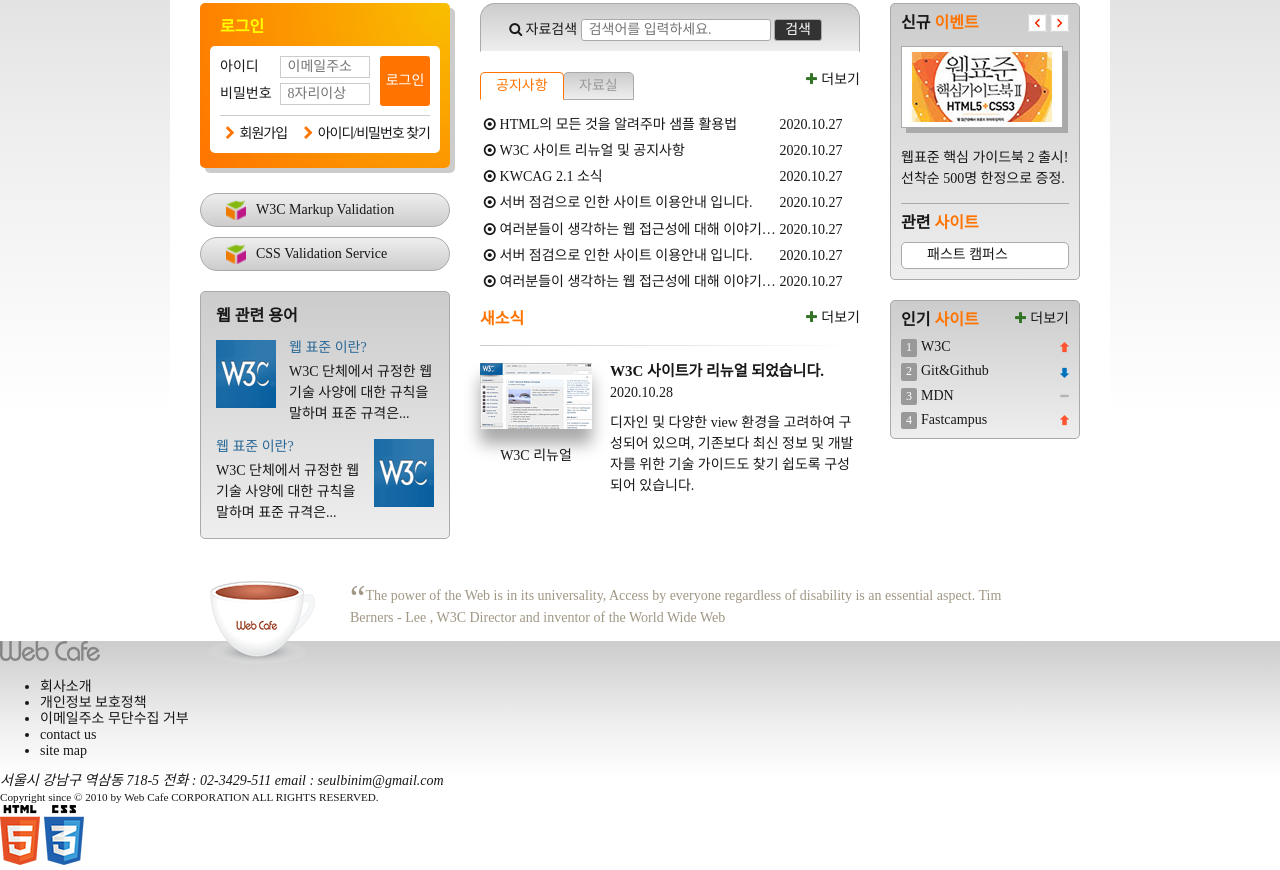
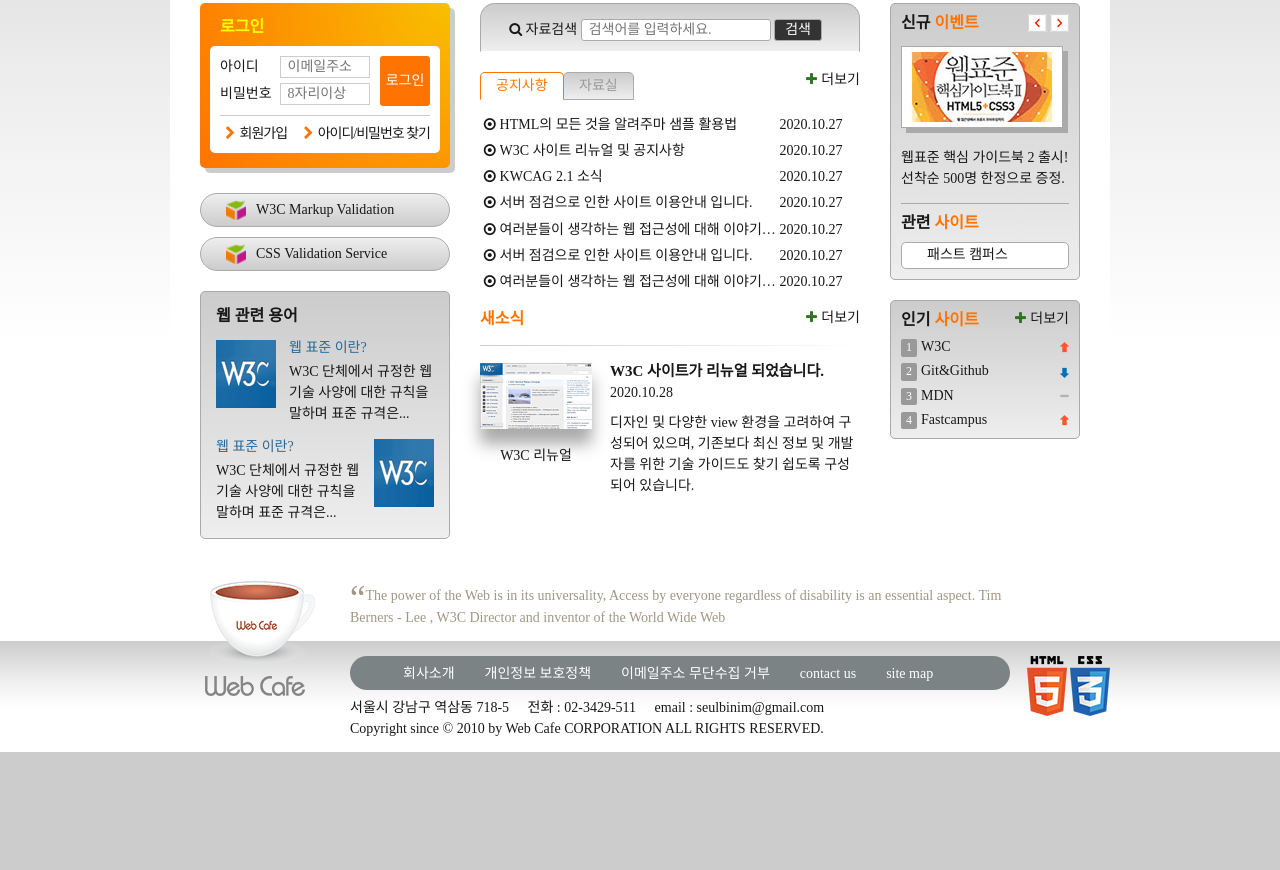
Before and after one commit to margu31/FDS, a plain HTML site: page index.html in a window 1280 px wide. Shown: the part 271-1141 px from the top of the page. After the commit the page ends 1023 px from the top, so only its background shows below. Drawn offline with nearby package versions, Linux system fonts and the light colour scheme; a web font is replaced by a local one.

Commit message:
푸터 디자인

```diff
--- a/css/stylesheet.css
+++ b/css/stylesheet.css
@@ -24,7 +24,7 @@ body {
   font-family: 'Spoqa Han Sans', 'Sans-serif';
   font-size: 1.4rem;
   color: #181818;
-  background: #ccc linear-gradient(#ccc 0%, #eee 35%, #fff 60%, #fff 100%);
+  background: url(./images/bg_flower.png) no-repeat 50% 0, #ccc linear-gradient(#ccc 0%, #eee 35%, #fff 60%, #fff 100%);
 }
 /* 링크 스타일 */
 a {
@@ -32,12 +32,26 @@ a {
   text-decoration: none;
 }
 /* 스킵 내비게이션 */
-.skip-nav {
-  display: none;
+.skip-nav a {
+  position: absolute;
+  top: 0;
+  left: 0;
+  width: 100%;
+  height: 0;
+  overflow: hidden;
+  background-color: #000;
+  color: #fff;
+  padding: 0;
+  text-align: center;
+  z-index: 10;
+}
+.skip-nav a:focus {
+  height: auto;
+  padding: 10px 0;
 }
 
 /* 레이아웃 */
-.header, .visual, .main, .slogan {
+.header, .visual, .main, .slogan, .footer-inner {
   width: 940px;
   margin: 0 auto;
 }
@@ -215,6 +229,7 @@ a {
   padding: 30px 15px;
   overflow: hidden;
   min-height: 450px;
+  border-radius: 15px 15px 0 0 ;
 }
 
 /* .clearfix::after {
@@ -1011,3 +1026,48 @@ fieldset {
   background: #ccc linear-gradient(#ccc 0%, #eee 35%, #fff 60%, #fff 100%);
   width: 100%;
 }
+.footer-inner {
+  padding: 15px 100px 15px 180px;
+  position: relative;
+}
+/* 푸터로고 */
+.footer-logo {
+  position: absolute;
+  top: 35px;
+  left: 35px;
+}
+/* 가이드 링크 목록 */
+.guide-list {
+  margin: 0;
+  padding: 2px 0 0 38px;
+  list-style: none;
+  background: #7b8385;
+  color: #fff;
+  overflow: hidden;
+  border-radius: 20px;
+}
+.guide-list li {
+  float: left;
+  margin: 0 5px;
+}
+.guide-list a {
+  display: block;
+  padding: 8px 10px;
+}
+/* 주소 및 저작권 정보 */
+.address {
+  font-style: normal;
+  margin: 10px 0 5px;
+}
+.address span {
+  margin-right: 15px;
+}
+.copyright {
+  font-size: 1.4rem;
+}
+/* HTML 5 & CSS3 로고  */
+.badge {
+  position: absolute;
+  top: 15px;
+  right: 0;
+}
--- a/index.html
+++ b/index.html
@@ -10,7 +10,7 @@
 </head>
 
 <body>
-  <div class="skip-nav"><a href="#">본문 바로가기</a></div>
+  <div class="skip-nav"><a href="#content">본문 바로가기</a></div>
   <header class="header">
     <h1 class="logo"><a href="#"><img src="./images/logo.png" alt="Web Cafe"></a></h1>
     <ul class="member">
@@ -144,7 +144,7 @@
       Web Standards &amp; Accessibility
     </p>
   </div>
-  <main class="main">
+  <main class="main" id="content">
     <div class="group group1">
       <section class="login">
         <h2 class="login-heading">로그인</h2>
```
